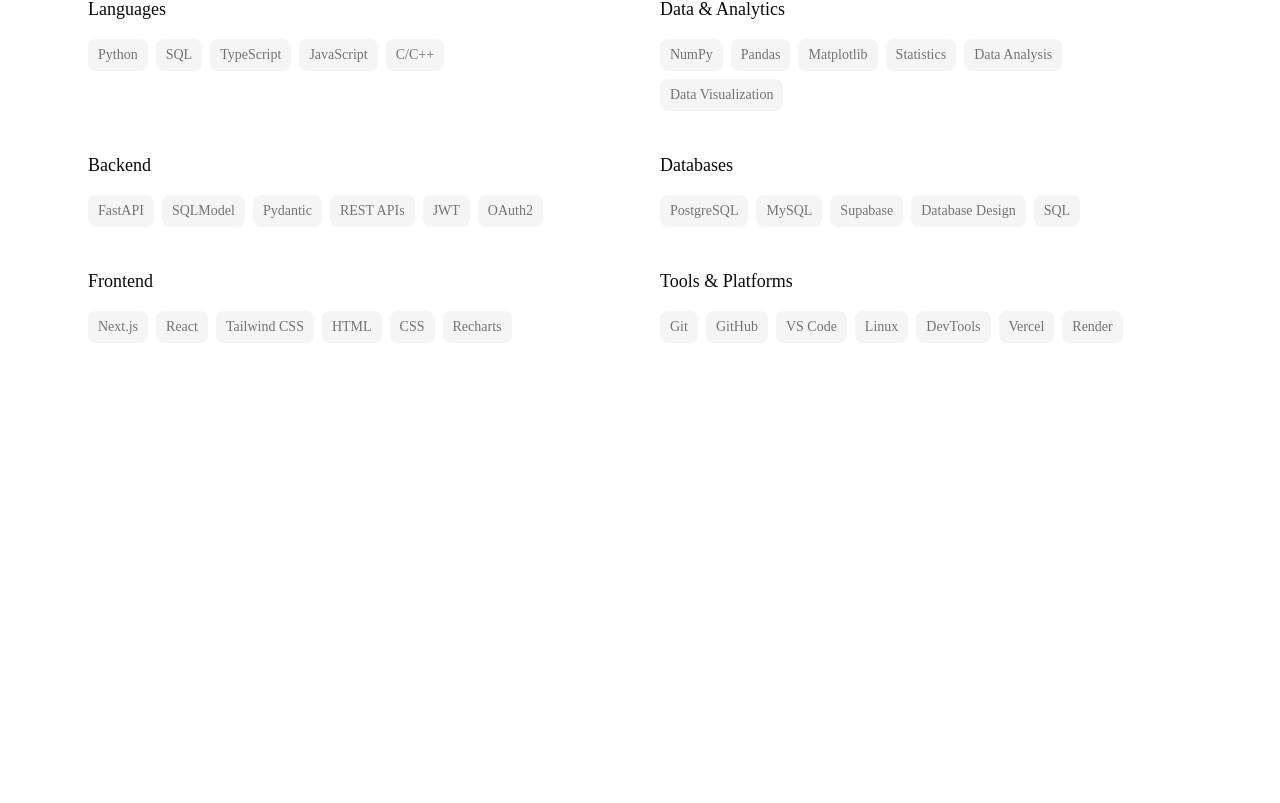
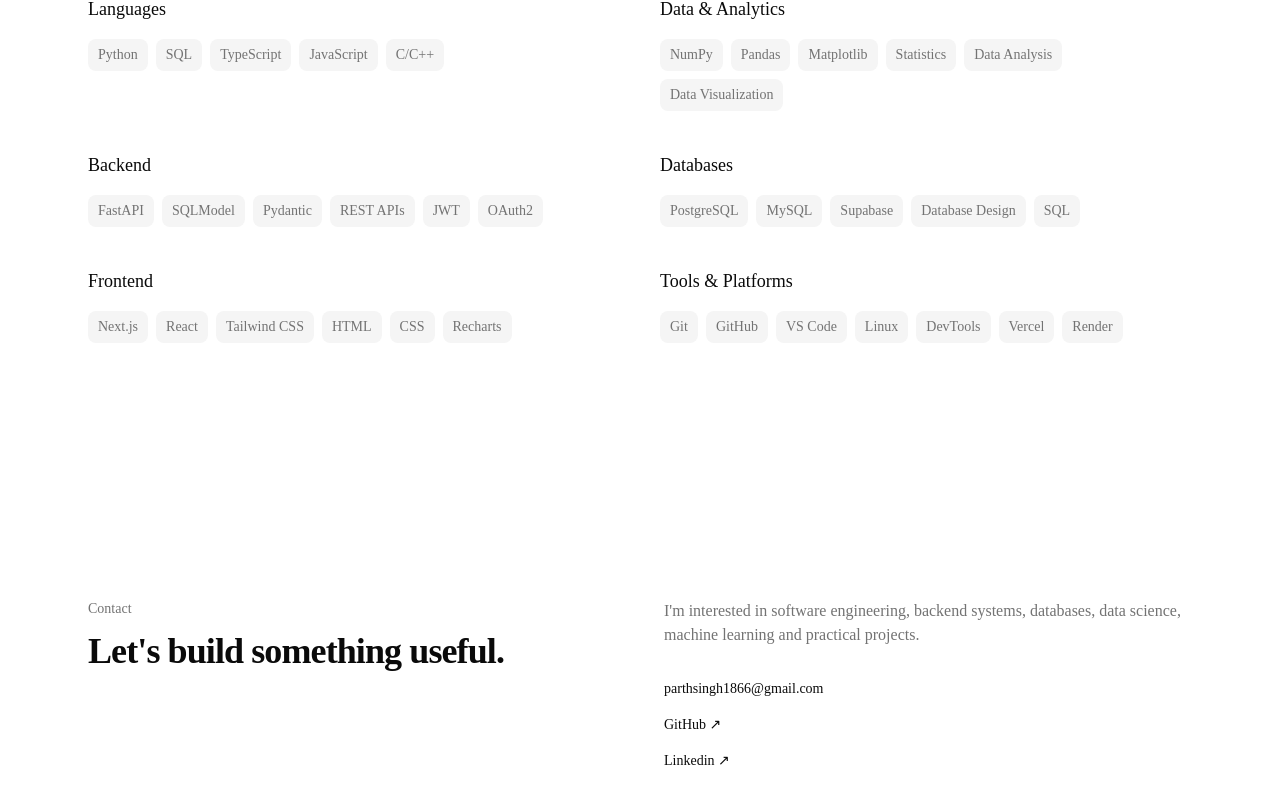
Before and after one commit to parthsingh23/portfolio, a Next.js app: page / in a window 1280 px wide. Shown: the part 2230-3033 px from the top of the page. Before the commit the page ends 2701 px from the top, so only its background shows below. Built offline with nearby package versions, Linux system fonts and the light colour scheme.

Commit message:
feat: add contact section

```diff
--- a/app/page.tsx
+++ b/app/page.tsx
@@ -2,6 +2,7 @@
 import { Hero } from "@/components/sections/hero";
 import { Projects } from "@/components/sections/projects";
 import { About } from "@/components/sections/about";
+import { Contact } from "@/components/sections/contact";
 
 export default function Home() {
   return (
@@ -12,6 +13,7 @@
         <Hero />
         <Projects />
         <About />
+        <Contact />
       </main>
     </>
   );
--- /dev/null
+++ b/components/sections/contact.tsx
@@ -0,0 +1,51 @@
+import Link from "next/link";
+
+export function Contact() {
+  return (
+    <section id="contact" className="scroll-mt-24 py-24 md:py-32">
+      <div className="grid gap-12 md:grid-cols-2">
+        <div>
+          <p className="text-sm font-medium text-muted-foreground">Contact</p>
+
+          <h2 className="mt-3 text-3xl font-semibold tracking-tight md:text-4xl">
+            Let&apos;s build something useful.
+          </h2>
+        </div>
+
+        <div>
+          <p className="text-muted-foreground">
+            I&apos;m interested in software engineering, backend systems,
+            databases, data science, machine learning and practical projects.
+          </p>
+
+          <div className="mt-8 flex flex-col gap-4">
+            <Link
+              href="mailto:YOUR_EMAIL"
+              className="text-sm font-medium hover:opacity-70"
+            >
+              parthsingh1866@gmail.com
+            </Link>
+
+            <Link
+              href="https://github.com/parthsingh23"
+              target="_blank"
+              rel="noopener noreferrer"
+              className="text-sm font-medium hover:opacity-70"
+            >
+              GitHub ↗
+            </Link>
+
+            <Link
+              href="https://www.linkedin.com/in/parthsingh23"
+              target="_blank"
+              rel="noopener noreferrer"
+              className="text-sm font-medium hover:opacity-70"
+            >
+              Linkedin ↗
+            </Link>
+          </div>
+        </div>
+      </div>
+    </section>
+  );
+}
```
